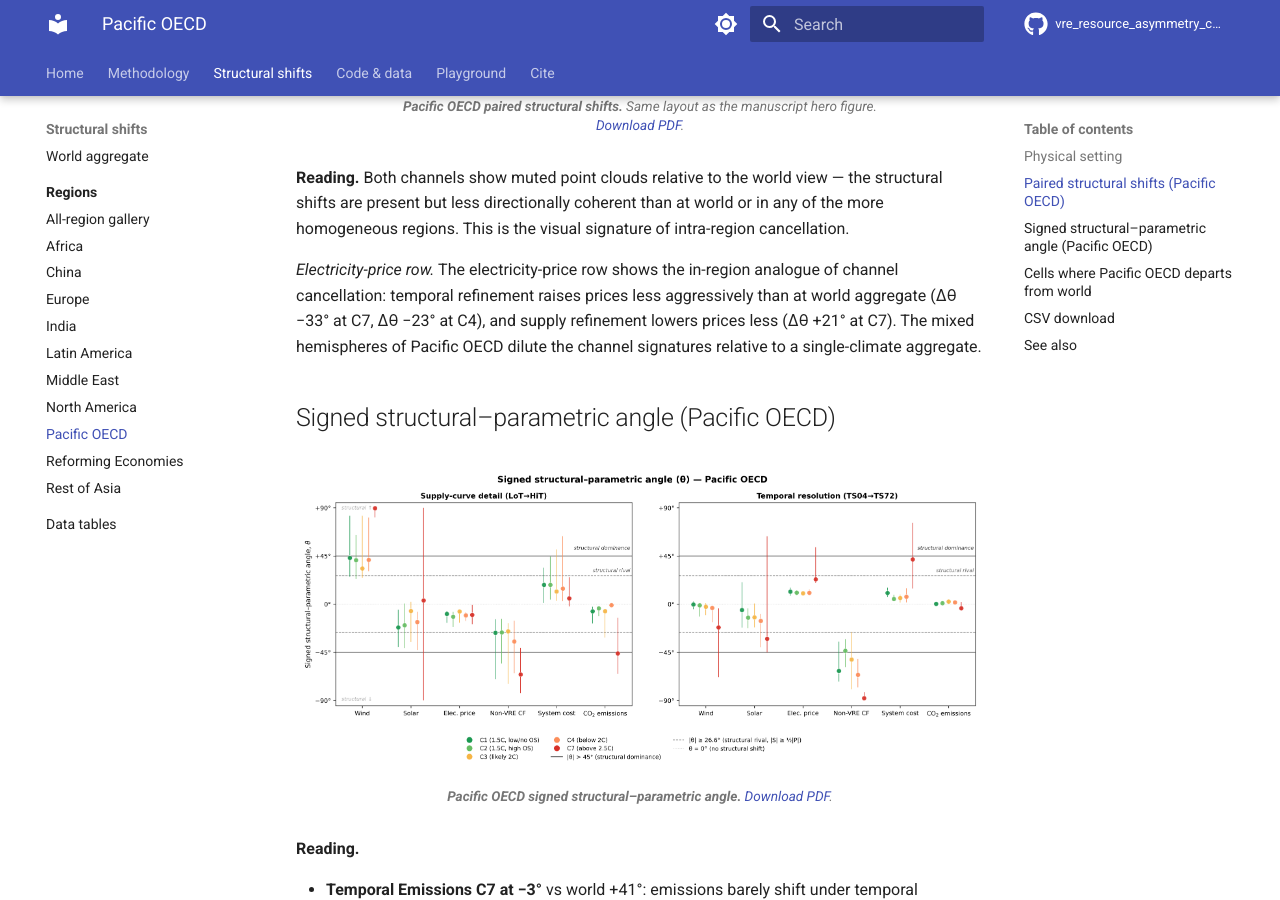
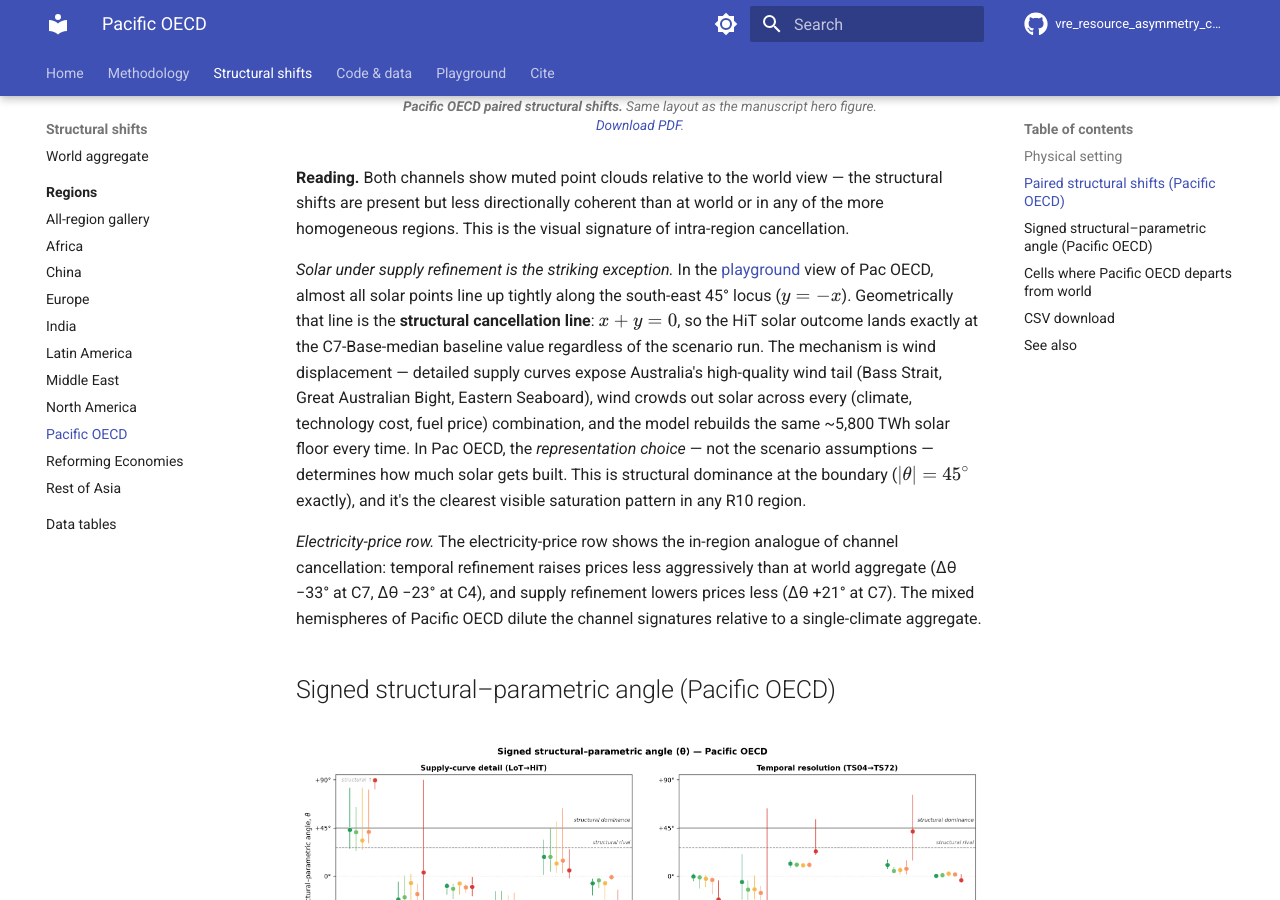
Before and after one commit to akanudia/vre_resource_asymmetry_companion, an MkDocs documentation site: the page built from docs/regions/pac_oecd.md, in a window 1280 px wide and 900 px high, scrolled down 1720 px. Built offline with MkDocs 1.6.1 and Material for MkDocs 9.7.7, drawn with Linux system fonts in a browser that asks for light colours; comment, search, counter and statistics services are not loaded.

Commit message:
45 deg SE explanation

```diff
--- a/docs/regions/pac_oecd.md
+++ b/docs/regions/pac_oecd.md
@@ -42,6 +42,21 @@ hero figure. [Download PDF](../assets/figures/regions/pac_oecd/paired_shifts_min
 view — the structural shifts are present but less directionally coherent
 than at world or in any of the more homogeneous regions. This is the
 visual signature of intra-region cancellation.
+
+*Solar under supply refinement is the striking exception.* In the
+[playground](../playground.md) view of Pac OECD, almost all solar points
+line up tightly along the south-east 45° locus ($y = -x$). Geometrically
+that line is the **structural cancellation line**: $x + y = 0$, so the
+HiT solar outcome lands exactly at the C7-Base-median baseline value
+regardless of the scenario run. The mechanism is wind displacement —
+detailed supply curves expose Australia's high-quality wind tail (Bass
+Strait, Great Australian Bight, Eastern Seaboard), wind crowds out
+solar across every (climate, technology cost, fuel price) combination,
+and the model rebuilds the same ~5,800 TWh solar floor every time. In
+Pac OECD, the *representation choice* — not the scenario assumptions —
+determines how much solar gets built. This is structural dominance at
+the boundary ($|\theta| = 45^\circ$ exactly), and it's the clearest
+visible saturation pattern in any R10 region.
 
 *Electricity-price row.* The electricity-price row shows the in-region analogue of channel cancellation: temporal refinement raises prices less aggressively than at world aggregate (Δθ −33° at C7, Δθ −23° at C4), and supply refinement lowers prices less (Δθ +21° at C7). The mixed hemispheres of Pacific OECD dilute the channel signatures relative to a single-climate aggregate.
 
```
Also changed, not shown: docs/playground.md (+14 -0 lines).
